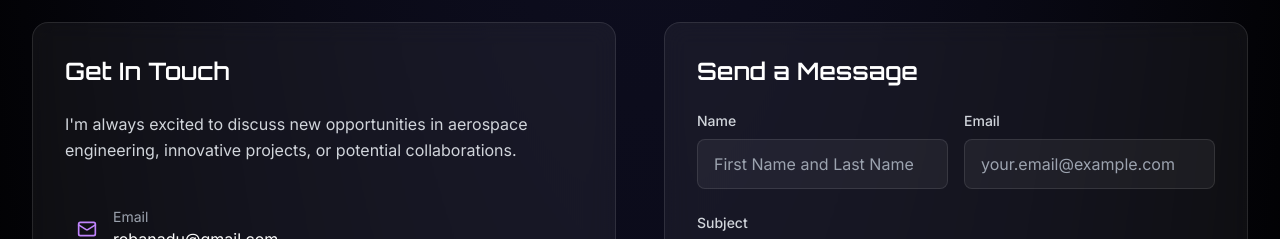
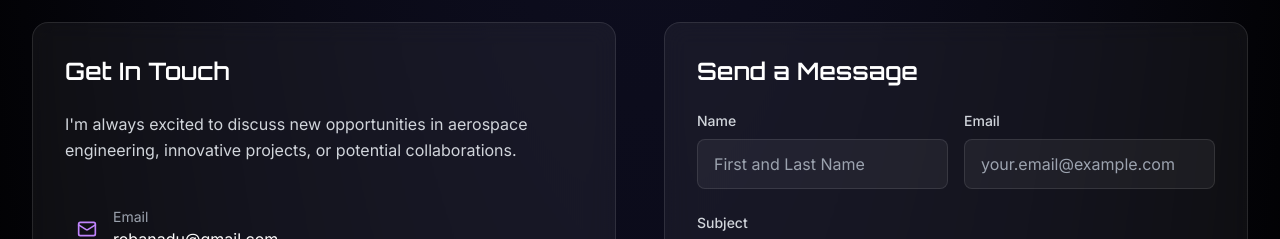
Before and after one commit to ranadu/portfolio-v2, a React (Vite) app: page / in a window 1280 px wide. Shown: the part 4840-5079 px from the top of the page. Built offline with nearby package versions, Linux system fonts and the light colour scheme.

Commit message:
projects update

```diff
--- a/src/components/Contact.jsx
+++ b/src/components/Contact.jsx
@@ -193,7 +193,7 @@ const Contact = () => {
                       onChange={handleInputChange}
                       required
                       className="w-full px-4 py-3 bg-white/5 border border-white/10 rounded-lg text-white placeholder-gray-400 focus:outline-none focus:ring-2 focus:ring-purple-500 focus:border-transparent transition-all duration-200"
-                      placeholder="First Name and Last Name"
+                      placeholder="First and Last Name"
                     />
                   </div>
                   <div>
--- a/src/components/Projects.jsx
+++ b/src/components/Projects.jsx
@@ -14,7 +14,7 @@ const Projects = () => {
       description: "Developed a sophisticated AI chatbot with natural language processing capabilities, enabling seamless interactions and personalized user experiences.",
       image: "AI chatbot interface showcasing conversation flow and user interactions",
       technologies: ["Python", "TensorFlow", "Natural Language Processing", "Flask"],
-      demoUrl: "https://ai-chatbot-qs180stya-roberts-projects-9bcfa86c.vercel.app",
+      demoUrl: "https://ai-chatbot-cyan-alpha.vercel.app/",
       githubUrl: "https://github.com/ranadu/AI-chatbot.git"
     },
     {
@@ -36,8 +36,8 @@ const Projects = () => {
       description: "Implemented neural networks to predict aircraft performance parameters and optimize flight paths using historical flight data and real-time atmospheric conditions.",
       image: "Machine learning interface showing flight prediction algorithms and data visualization",
       technologies: ["Python", "TensorFlow", "Pandas", "Scikit-learn"],
-      demoUrl: "https://your-demo.vercel.app",
-      githubUrl: "https://github.com/yourusername/ml-flight"
+      demoUrl: "https://flight-predictor-wak8.onrender.com",
+      githubUrl: "https://github.com/ranadu/Flight-predictor.git"
     },
     {
       id: 4,
```
Also changed, not shown: 1 other file (tests, documents, lock files or other folders).
